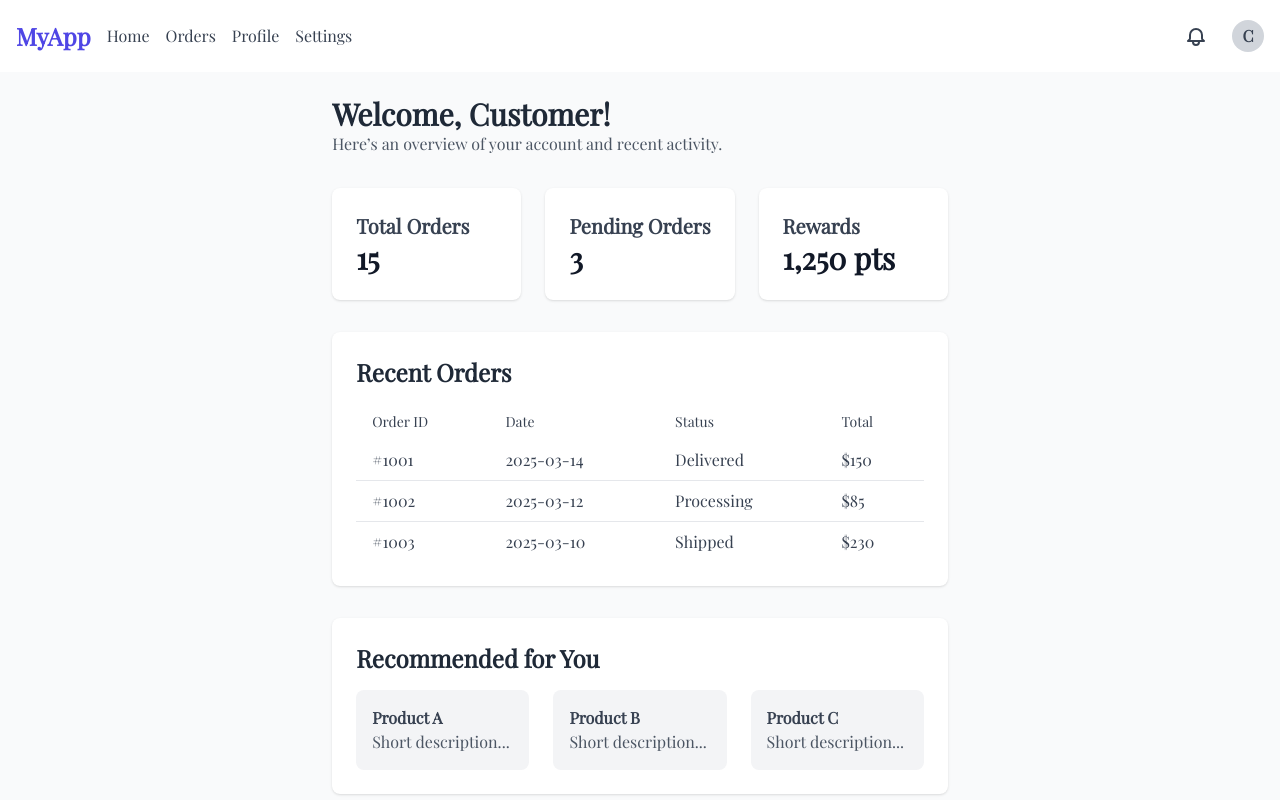
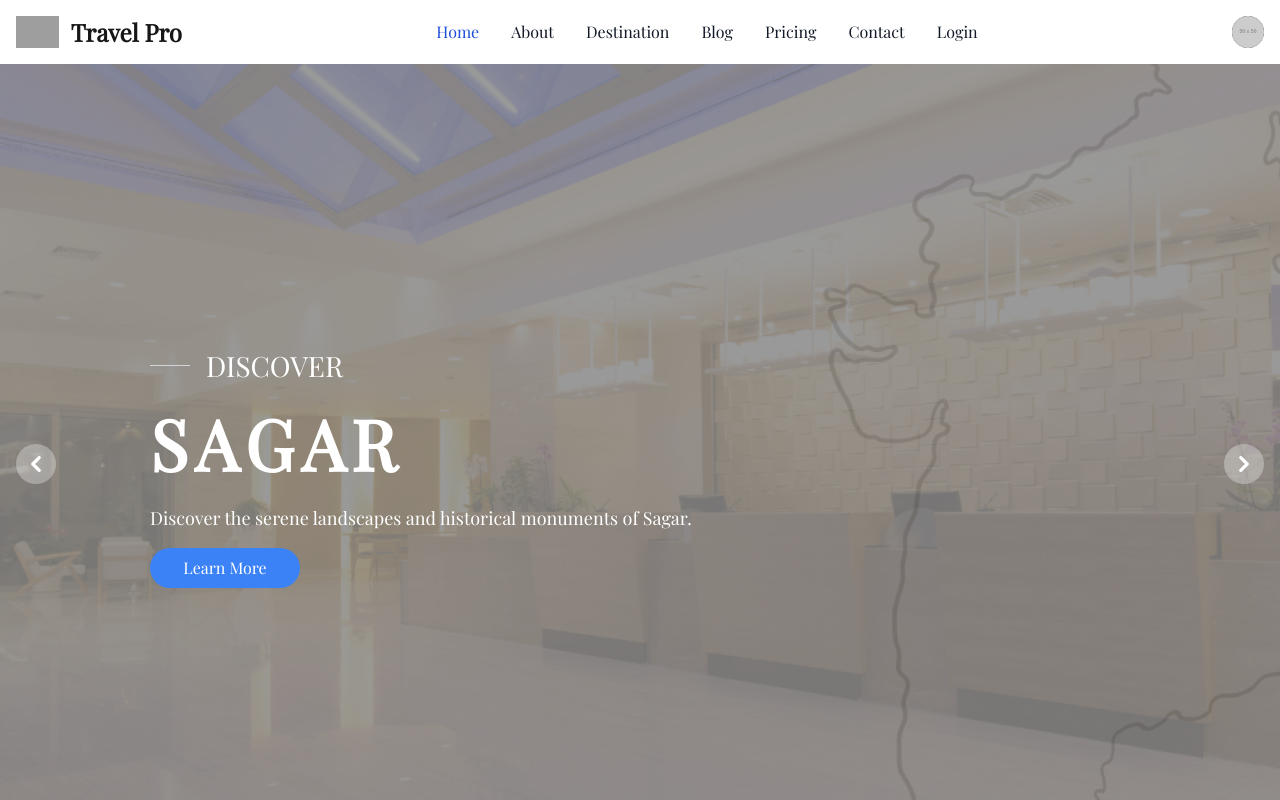
Before and after one commit to professor0121/project_tms, a Next.js app: page /dashboard/customer in a window 1280 px wide. Shown: the top 800 px of the page. Built offline with nearby package versions, Linux system fonts and the light colour scheme; grey boxes are pictures that could not be loaded.

Commit message:
more corrections are added

```diff
--- a/src/components/header.jsx
+++ b/src/components/header.jsx
@@ -54,6 +54,9 @@ const Header = () => {
       <li>
         <Link href="contact" className="block px-4 py-2 text-gray-900 dark:text-white hover:bg-gray-100 dark:hover:bg-gray-700 rounded-md">Contact</Link>
       </li>
+      <li>
+        <Link href="/login" className="block px-4 py-2 text-gray-900 dark:text-white hover:bg-gray-100 dark:hover:bg-gray-700 rounded-md">Login</Link>
+      </li>
     </ul>
   </div>
 )}
@@ -80,6 +83,9 @@ const Header = () => {
       <li>
         <Link href="/contact" className="block py-2 px-3 text-gray-900 rounded-sm hover:bg-gray-100 md:hover:bg-transparent md:hover:text-blue-700 md:p-0 dark:text-white md:dark:hover:text-blue-500 dark:hover:bg-gray-700 dark:hover:text-white md:dark:hover:bg-transparent dark:border-gray-700">Contact</Link>
       </li>
+      <li>
+        <Link href="/login" className="block py-2 px-3 text-gray-900 rounded-sm hover:bg-gray-100 md:hover:bg-transparent md:hover:text-blue-700 md:p-0 dark:text-white md:dark:hover:text-blue-500 dark:hover:bg-gray-700 dark:hover:text-white md:dark:hover:bg-transparent dark:border-gray-700">Login</Link>
+      </li>
     </ul>
   </div>
   </div>
--- a/src/pages/cart/index.jsx
+++ b/src/pages/cart/index.jsx
@@ -1,4 +1,5 @@
-import React from 'react';
+import React,{useEffect,useState} from 'react';
+import { useRouter } from 'next/router';
 import Header from '@/components/header';
 import Hero from '@/components/hero';
 
@@ -8,11 +9,28 @@ const cart = () => {
     tittle: 'CART',
     description: 'Travel with goods and Feel free for anything , we plan you travel'
   }
+  const router =useRouter();
+  const {id, title}=router.query;
+  const [tour,setTour]=useState(null);
 
+  useEffect(()=>{
+    if(id){
+      fetch(`api/tour/${id}`)
+      .then(res=>res.json())
+      .then(data=>setTour(data))
+      .catch(err => console.error("Failed to fetch tour", err));
+    }
+  },[id])
+
+console.log(tour)
+if(!tour){
+  return <h1>Loading....</h1>
+}
   return (
     <div>
       <Header />
       <Hero {...heroData} />
+      <h1></h1>
       <section class="bg-white py-8 antialiased dark:bg-gray-900 md:py-16">
         <div class="mx-auto max-w-screen-xl px-4 2xl:px-0">
           <h2 class="text-xl font-semibold text-gray-900 dark:text-white sm:text-2xl">Book Your Travel Ticket</h2>
@@ -23,8 +41,7 @@ const cart = () => {
                 <div class="rounded-lg border border-gray-200 bg-white p-4 shadow-sm dark:border-gray-700 dark:bg-gray-800 md:p-6">
                   <div class="space-y-4 md:flex md:items-center md:justify-between md:gap-6 md:space-y-0">
                     <a href="#" class="shrink-0 md:order-1">
-                      <img class="h-20 w-20 dark:hidden" src="https://flowbite.s3.amazonaws.com/blocks/e-commerce/imac-front.svg" alt="imac image" />
-                      <img class="hidden h-20 w-20 dark:block" src="https://flowbite.s3.amazonaws.com/blocks/e-commerce/imac-front-dark.svg" alt="imac image" />
+                      {/* <img class="hidden h-20 w-20 dark:block" src={tour.image} alt="imac image" /> */}
                     </a>
 
                     <label for="counter-input" class="sr-only">Choose quantity:</label>
@@ -48,7 +65,7 @@ const cart = () => {
                     </div>
 
                     <div class="w-full min-w-0 flex-1 space-y-4 md:order-2 md:max-w-md">
-                      <a href="#" class="text-base font-medium text-gray-900 hover:underline dark:text-white">PC system All in One APPLE iMac (2023) mqrq3ro/a, Apple M3, 24" Retina 4.5K, 8GB, SSD 256GB, 10-core GPU, Keyboard layout INT</a>
+                      <a href="#" class="text-base font-medium text-gray-900 hover:underline dark:text-white">{tour.title}</a>
 
                       <div class="flex items-center gap-4">
                         <button type="button" class="inline-flex items-center text-sm font-medium text-gray-500 hover:text-gray-900 hover:underline dark:text-gray-400 dark:hover:text-white">
--- a/src/pages/dashboard/customer/index.js
+++ b/src/pages/dashboard/customer/index.js
@@ -1,116 +1,28 @@
 import withAuth from '@/utils/protectedRoute'
 import React from 'react'
-import Header from '../../../components/customer/header'
-
-const CustomerDashboard=()=> {
+import HeroCarousel from '@/components/mainHome/heroCrousel'
+import SectionHolder from '@/components/mainHome/sectionHolder'
+import PopularTour from '@/components/mainHome/popularTour'
+import CardComponent from '@/components/mainHome/cardComponent'
+import Advanture from '@/components/advanture'
+import Footer from '@/components/footer'
+import Header from '@/components/header'
+import TravelImage from '@/components/travelImage'
+import Newsletter from '@/components/newSletter'
+const CustomerDashboard = () => {
   return (
-    <>
-    <Header/>
-     <div className="min-h-screen flex flex-col bg-gray-50">
-
-
-
-      {/* Main Content */}
-      <main className="flex-1 max-w-7xl mx-auto px-4 py-6">
-        {/* Welcome Section */}
-        <section className="mb-8">
-          <h2 className="text-3xl font-bold text-gray-800">Welcome, Customer!</h2>
-          <p className="text-gray-600">
-            Here’s an overview of your account and recent activity.
-          </p>
-        </section>
-
-        {/* Summary Cards */}
-        <section className="grid grid-cols-1 md:grid-cols-3 gap-6 mb-8">
-          <div className="bg-white shadow rounded-lg p-6">
-            <h3 className="text-xl font-semibold text-gray-700">Total Orders</h3>
-            <p className="text-3xl font-bold text-gray-900">15</p>
-          </div>
-          <div className="bg-white shadow rounded-lg p-6">
-            <h3 className="text-xl font-semibold text-gray-700">Pending Orders</h3>
-            <p className="text-3xl font-bold text-gray-900">3</p>
-          </div>
-          <div className="bg-white shadow rounded-lg p-6">
-            <h3 className="text-xl font-semibold text-gray-700">Rewards</h3>
-            <p className="text-3xl font-bold text-gray-900">1,250 pts</p>
-          </div>
-        </section>
-
-        {/* Recent Orders Table */}
-        <section className="bg-white shadow rounded-lg p-6 mb-8">
-          <h3 className="text-2xl font-bold text-gray-800 mb-4">Recent Orders</h3>
-          <div className="overflow-x-auto">
-            <table className="min-w-full">
-              <thead>
-                <tr>
-                  <th className="px-4 py-2 text-left text-sm font-medium text-gray-700">
-                    Order ID
-                  </th>
-                  <th className="px-4 py-2 text-left text-sm font-medium text-gray-700">
-                    Date
-                  </th>
-                  <th className="px-4 py-2 text-left text-sm font-medium text-gray-700">
-                    Status
-                  </th>
-                  <th className="px-4 py-2 text-left text-sm font-medium text-gray-700">
-                    Total
-                  </th>
-                </tr>
-              </thead>
-              <tbody className="divide-y divide-gray-200">
-                <tr>
-                  <td className="px-4 py-2 text-gray-700">#1001</td>
-                  <td className="px-4 py-2 text-gray-700">2025-03-14</td>
-                  <td className="px-4 py-2 text-gray-700">Delivered</td>
-                  <td className="px-4 py-2 text-gray-700">$150</td>
-                </tr>
-                <tr>
-                  <td className="px-4 py-2 text-gray-700">#1002</td>
-                  <td className="px-4 py-2 text-gray-700">2025-03-12</td>
-                  <td className="px-4 py-2 text-gray-700">Processing</td>
-                  <td className="px-4 py-2 text-gray-700">$85</td>
-                </tr>
-                <tr>
-                  <td className="px-4 py-2 text-gray-700">#1003</td>
-                  <td className="px-4 py-2 text-gray-700">2025-03-10</td>
-                  <td className="px-4 py-2 text-gray-700">Shipped</td>
-                  <td className="px-4 py-2 text-gray-700">$230</td>
-                </tr>
-              </tbody>
-            </table>
-          </div>
-        </section>
-
-        {/* Recommended Section */}
-        <section className="bg-white shadow rounded-lg p-6">
-          <h3 className="text-2xl font-bold text-gray-800 mb-4">Recommended for You</h3>
-          <div className="grid grid-cols-1 sm:grid-cols-2 md:grid-cols-3 gap-6">
-            <div className="bg-gray-100 p-4 rounded-lg">
-              <h4 className="font-semibold text-gray-700">Product A</h4>
-              <p className="text-gray-600">Short description...</p>
-            </div>
-            <div className="bg-gray-100 p-4 rounded-lg">
-              <h4 className="font-semibold text-gray-700">Product B</h4>
-              <p className="text-gray-600">Short description...</p>
-            </div>
-            <div className="bg-gray-100 p-4 rounded-lg">
-              <h4 className="font-semibold text-gray-700">Product C</h4>
-              <p className="text-gray-600">Short description...</p>
-            </div>
-          </div>
-        </section>
-      </main>
-
-      {/* Footer */}
-      <footer className="bg-white shadow mt-8">
-        <div className="max-w-7xl mx-auto px-4 py-4 text-center text-gray-600">
-          © 2025 Your Company Name. All rights reserved.
-        </div>
-      </footer>
+    <div>
+        <Header/>
+        <HeroCarousel/>
+        <SectionHolder/>
+        <PopularTour/>
+        <TravelImage/>
+        <CardComponent/>
+        <Advanture/>
+        <Newsletter/>
+        <Footer/>
     </div>
-    </>
-
-  );
+  )
 }
 
 
--- a/src/pages/dashboard/index.js
+++ b/src/pages/dashboard/index.js
@@ -13,7 +13,7 @@ const Dashboard = () => {
 
         const user = JSON.parse(atob(token.split(".")[1])); // Decode JWT
         if (user.role === "customer") {
-            router.push("/dashboard/customer");
+            router.push("/home");
         } else if (user.role === "localGuid") {
             router.push("/dashboard/localGuid");
         }
```
